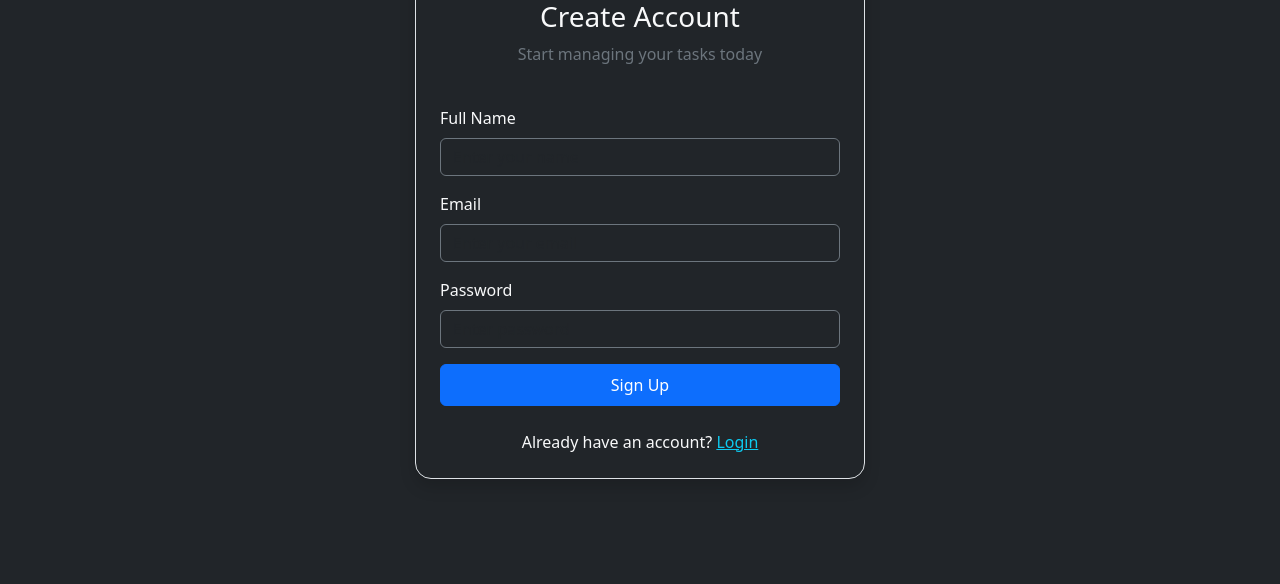
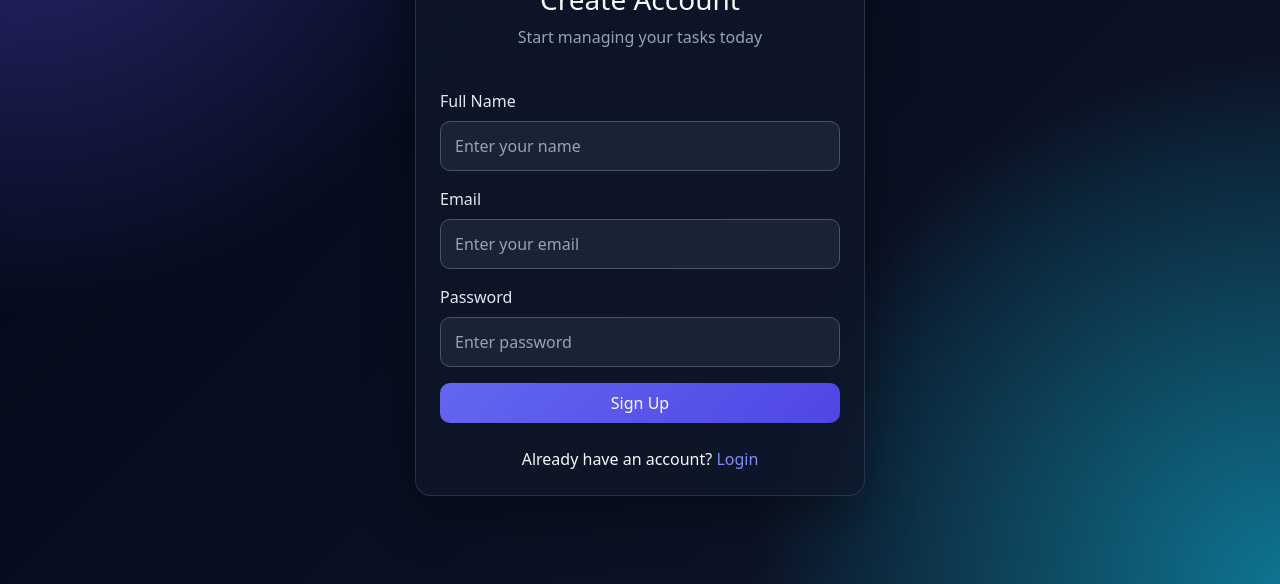
Before and after one commit to Wasayullah/Task-Manager, a plain HTML site: page signup.html in a window 1280 px wide. Shown: the part 216-800 px from the top of the page. Drawn offline with nearby package versions, Linux system fonts and the light colour scheme; some packages are replaced by stand-ins of ours; a script that the page names is missing.

Commit message:
Enhance signup page with new background gradients, improved card styles, and updated button interactions

```diff
--- a/signup.html
+++ b/signup.html
@@ -7,16 +7,212 @@
 
     <title>Sign Up - Task Manager</title>
 
-    <!-- Bootstrap -->
+
     <link
         href="https://cdn.jsdelivr.net/npm/bootstrap@5.3.3/dist/css/bootstrap.min.css"
         rel="stylesheet"
     >
 
-    <!-- SweetAlert2 -->
+
     <script src="https://cdn.jsdelivr.net/npm/sweetalert2@11"></script>
 </head>
 
+<style>
+    body {
+    background:
+        radial-gradient(
+            circle at top left,
+            #312e81 0%,
+            transparent 35%
+        ),
+        radial-gradient(
+            circle at bottom right,
+            #0e7490 0%,
+            transparent 35%
+        ),
+        linear-gradient(
+            135deg,
+            #020617,
+            #0f172a
+        );
+
+    min-height: 100vh;
+    color: #f8fafc;
+}
+
+
+/* Signup Card */
+
+.card {
+    background: rgba(15, 23, 42, 0.75) !important;
+
+    border: 1px solid
+        rgba(148, 163, 184, 0.2) !important;
+
+    backdrop-filter: blur(12px);
+
+    box-shadow:
+        0 20px 50px
+        rgba(0, 0, 0, 0.35) !important;
+}
+
+
+/* Heading */
+
+h1 {
+    color: #f8fafc;
+    font-weight: 600;
+}
+
+
+/* Labels */
+
+.form-label {
+    color: #e2e8f0;
+    font-weight: 500;
+}
+
+
+/* Inputs */
+
+.form-control {
+    background: rgba(30, 41, 59, 0.8) !important;
+
+    color: #f8fafc !important;
+
+    border: 1px solid
+        #475569 !important;
+
+    border-radius: 10px;
+
+    padding: 12px 14px;
+
+    transition: 0.3s ease;
+}
+
+
+/* Input Focus */
+
+.form-control:focus {
+    background: rgba(30, 41, 59, 0.95) !important;
+
+    color: #ffffff !important;
+
+    border-color: #818cf8 !important;
+
+    box-shadow:
+        0 0 0 0.2rem
+        rgba(99, 102, 241, 0.2) !important;
+}
+
+
+/* Placeholder */
+
+.form-control::placeholder {
+    color: #94a3b8;
+}
+
+
+/* Signup Button */
+
+.btn-primary {
+    background: linear-gradient(
+        135deg,
+        #6366f1,
+        #4f46e5
+    ) !important;
+
+    border: none !important;
+
+    border-radius: 10px;
+
+    font-weight: 500;
+
+    transition: 0.3s ease;
+}
+
+
+.btn-primary:hover {
+    transform: translateY(-2px);
+
+    box-shadow:
+        0 8px 20px
+        rgba(99, 102, 241, 0.35);
+}
+
+
+.btn-primary:active {
+    transform: translateY(0);
+}
+
+
+
+
+a.text-info {
+    color: #818cf8 !important;
+
+    text-decoration: none;
+
+    font-weight: 500;
+
+    transition: 0.3s ease;
+}
+
+
+a.text-info:hover {
+    color: #a5b4fc !important;
+
+    text-decoration: underline;
+}
+
+
+
+
+.text-secondary {
+    color: #94a3b8 !important;
+}
+
+
+
+
+img {
+    object-fit: contain;
+}
+
+
+
+
+@media (max-width: 576px) {
+
+    .card {
+        margin: 15px;
+        padding: 25px !important;
+    }
+
+    h1 {
+        font-size: 1.5rem;
+    }
+
+}
+
+    .swal2-popup {
+        background: rgba(15, 23, 42, 0.75) !important;
+        border: 1px solid rgba(148, 163, 184, 0.2) !important;
+        backdrop-filter: blur(12px);
+    }
+        .swal2-confirm {
+        background-color: #082a79;
+    }
+    .swal2-confirm:hover{
+        background-color: #031f61;
+    }
+    .swal2-title {
+        color: white;
+    }
+    .swal2-html-container{
+        color: white;
+    }
+</style>
 
 <body class="bg-dark text-light">
 
@@ -44,7 +240,7 @@
             </div>
 
 
-            <!-- Name -->
+
             <div class="mb-3">
 
                 <label for="signupName" class="form-label">
@@ -78,7 +274,6 @@
             </div>
 
 
-            <!-- Password -->
             <div class="mb-3">
 
                 <label for="signupPass" class="form-label">
@@ -95,7 +290,7 @@
             </div>
 
 
-            <!-- Signup Button -->
+
             <button
                 onclick="Signup()"
                 class="btn btn-primary w-100 py-2"
```
